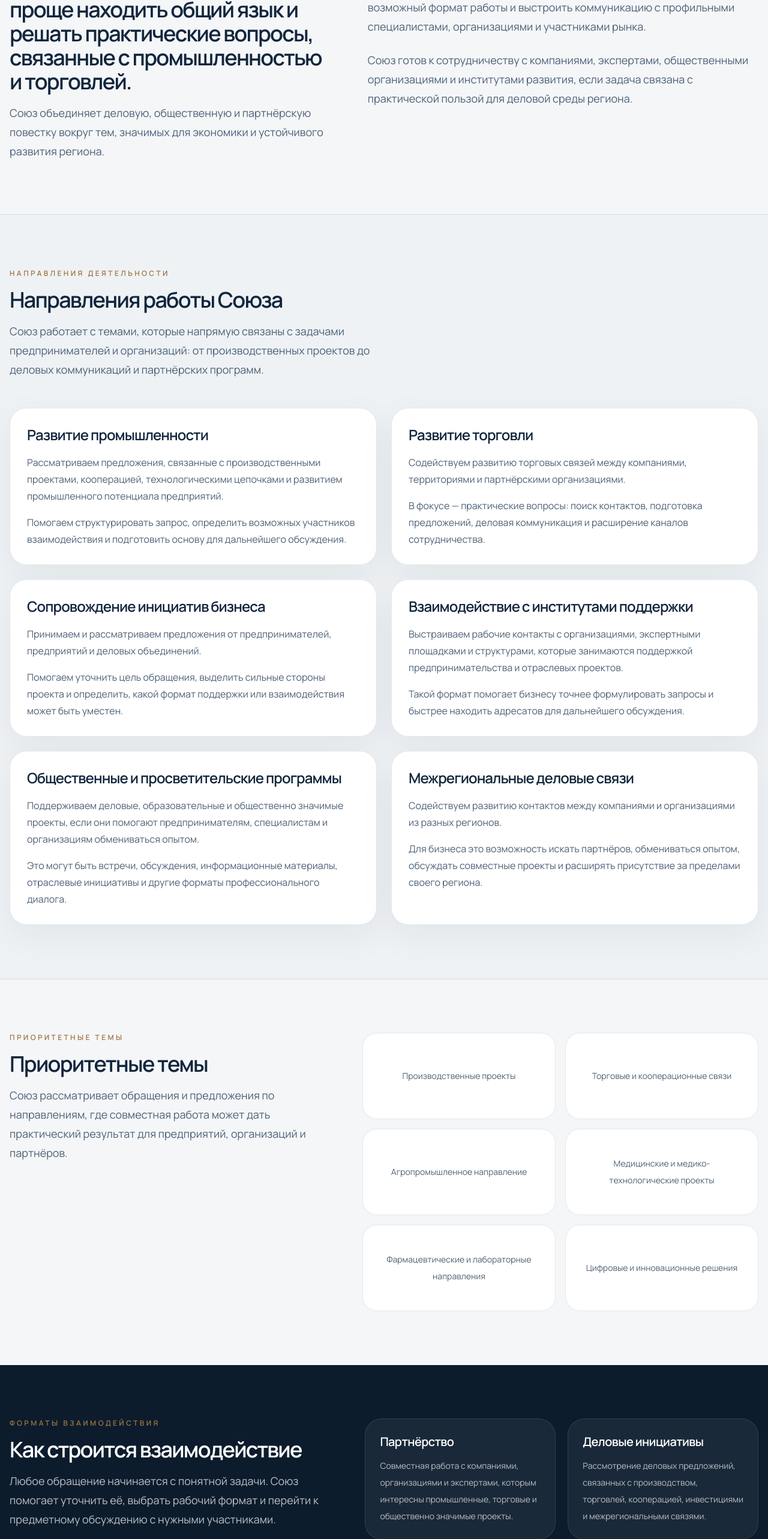
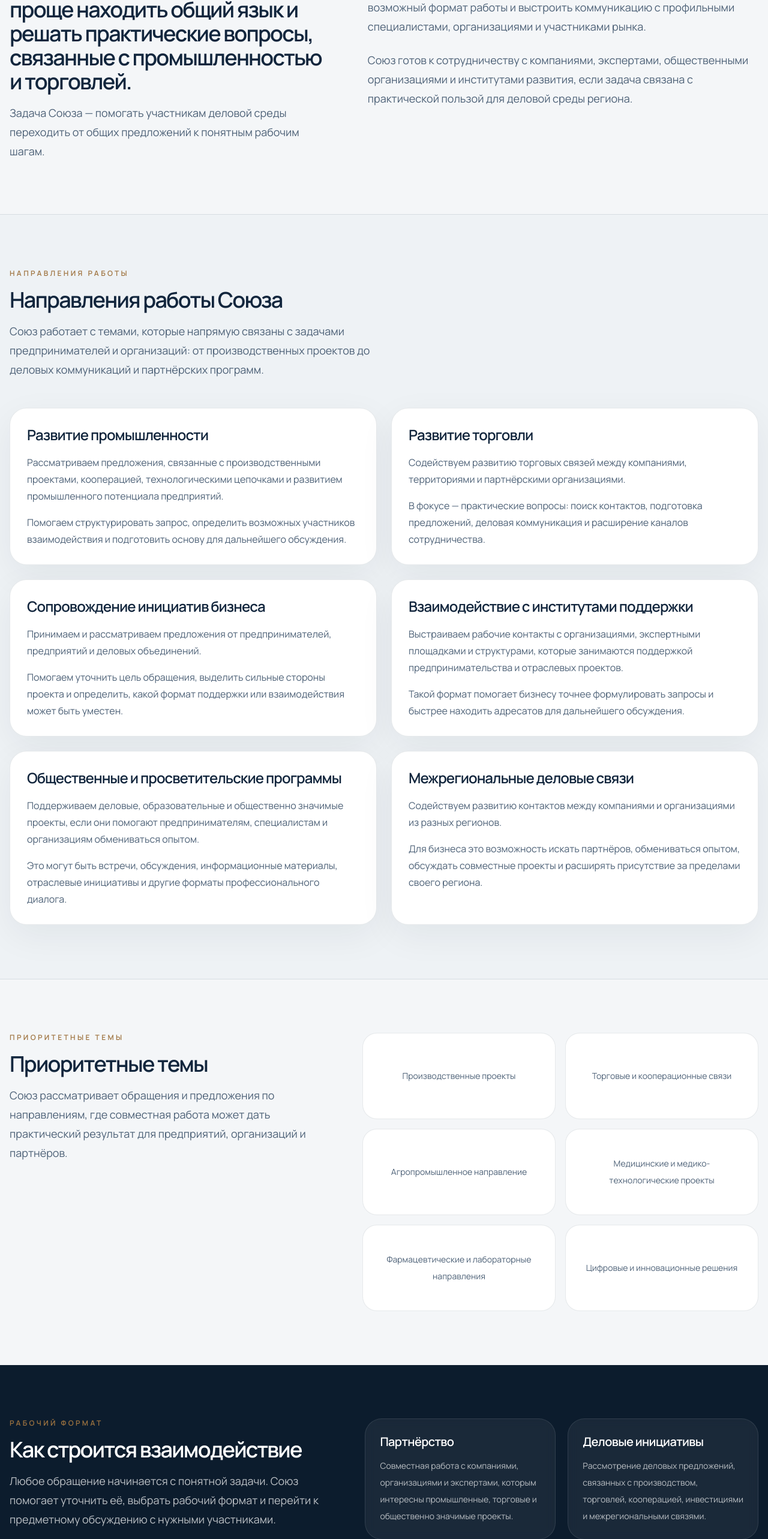
Before and after one commit to alexroshkovdky-oss/TPPZO, a Next.js app: page / in a window 1280 px wide. Shown: the part 1481-4047 px from the top of the page at 60% size. Built offline with nearby package versions, Linux system fonts and the light colour scheme; no server answers.

Commit message:
Update page.tsx

```diff
--- a/src/app/page.tsx
+++ b/src/app/page.tsx
@@ -61,7 +61,7 @@ export default async function Home() {
           <SectionHeading
             eyebrow={siteContent.aboutHome.title}
             title={siteContent.aboutHome.lead}
-            description="Союз объединяет деловую, общественную и партнёрскую повестку вокруг тем, значимых для экономики и устойчивого развития региона."
+            description="Задача Союза — помогать участникам деловой среды переходить от общих предложений к понятным рабочим шагам."
           />
 
           <div className="space-y-6 text-lg leading-8 text-[var(--color-muted)]">
@@ -75,7 +75,7 @@ export default async function Home() {
       <section className="section-spacing border-y border-[var(--color-line)] bg-[var(--color-surface)]">
         <div className="site-container space-y-12">
           <SectionHeading
-            eyebrow="Направления деятельности"
+            eyebrow="Направления работы"
             title={siteContent.directionsIntro.title}
             description={siteContent.directionsIntro.lead}
           />
@@ -127,7 +127,7 @@ export default async function Home() {
         <div className="site-container grid gap-14 lg:grid-cols-[minmax(0,0.9fr)_minmax(0,1.1fr)]">
           <div className="max-w-3xl space-y-4 text-left">
             <p className="text-xs font-semibold uppercase tracking-[0.28em] text-[var(--color-accent)]">
-              Форматы взаимодействия
+              Рабочий формат
             </p>
             <h2 className="max-w-2xl text-2xl font-semibold tracking-[-0.05em] text-white sm:text-3xl lg:text-4xl">
               {siteContent.formats.title}
@@ -158,7 +158,7 @@ export default async function Home() {
       <section className="section-spacing border-y border-[var(--color-line)] bg-[var(--color-surface)]">
         <div className="site-container space-y-12">
           <SectionHeading
-            eyebrow="Актуальное"
+            eyebrow="Экономические новости"
             title={siteContent.news.title}
             description={siteContent.news.lead}
           />
```
